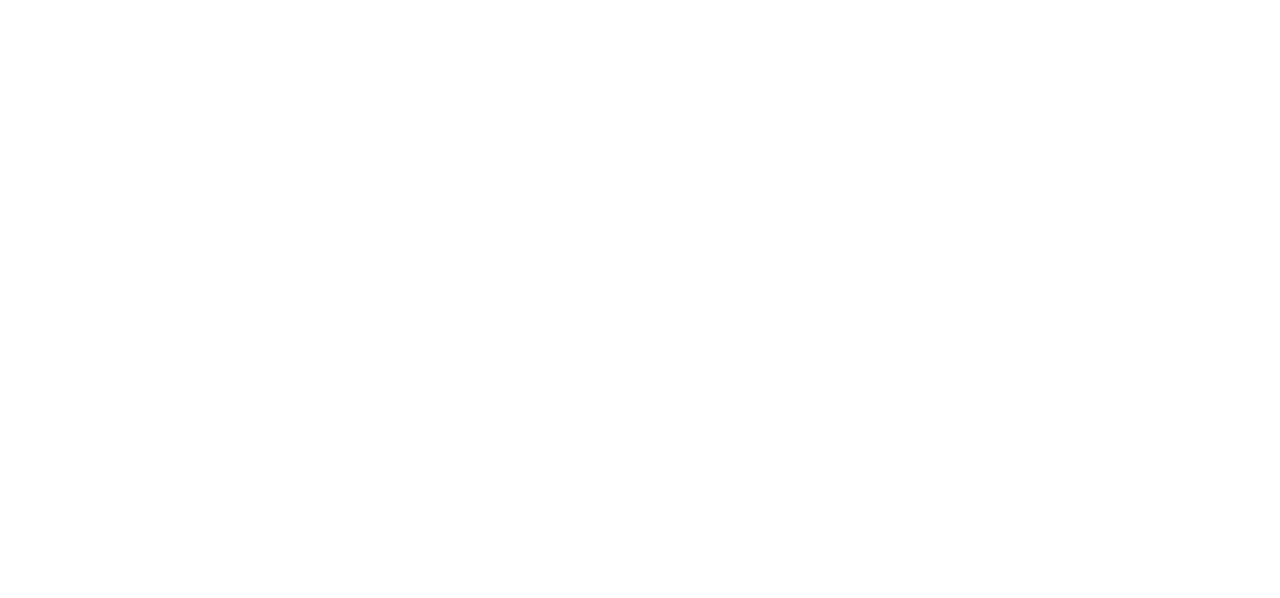
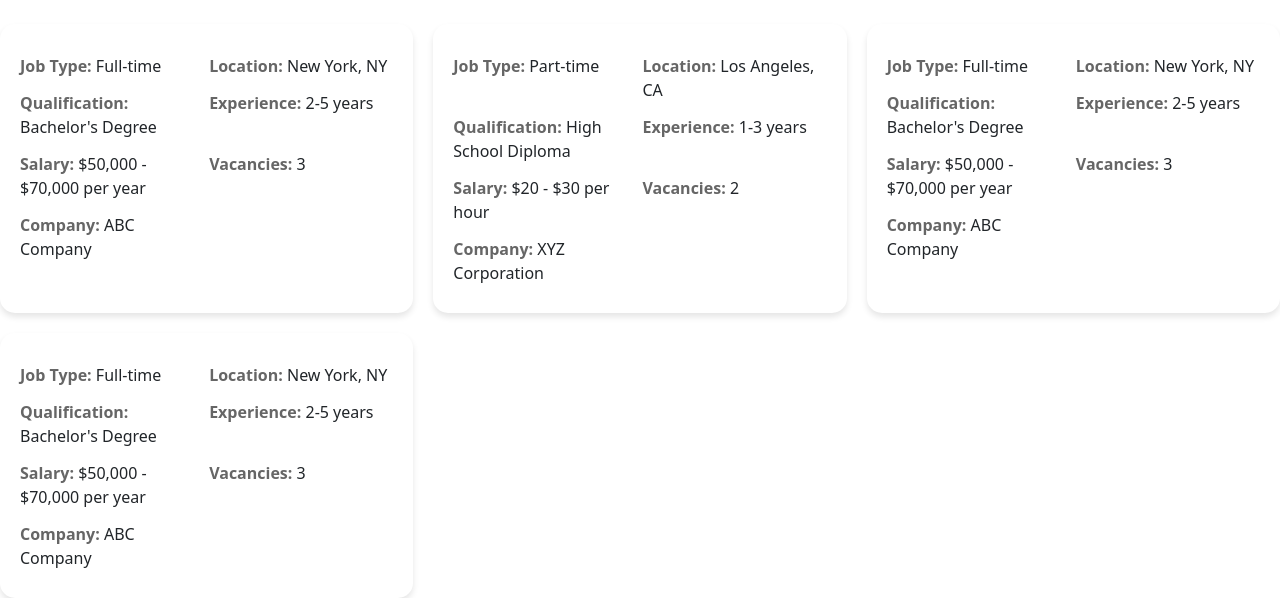
Before and after one commit to JobPortal006/frontend, a React (Create React App) app: page /home in a window 1280 px wide. Shown: the part 871-1469 px from the top of the page. Before the commit the page ends 895 px from the top, so only its background shows below. Built offline with nearby package versions, Linux system fonts and the light colour scheme; no server answers; sample sign-in values are in the browser's storage; a web font is replaced by a local one.

Commit message:
jobsamplepage

```diff
--- a/src/components/HomePage/home.jsx
+++ b/src/components/HomePage/home.jsx
@@ -1,7 +1,8 @@
 import React, { useEffect } from 'react'
 import { useNavigate } from 'react-router-dom';
 import SearchBar from '../UserManagement/searchBar';
-import '../HomePage/design.css'
+import '../HomePage/design.css';
+import JobPostSample from'../JobPostSample/JobPostSample'
 
 const Home = () => {
 const navigate = useNavigate();
@@ -25,6 +26,7 @@
         </svg>
     </div>
       <SearchBar />
+      <JobPostSample />
     </div>
   )
 }
--- /dev/null
+++ b/src/components/JobPostSample/JobPostSample.js
@@ -0,0 +1,49 @@
+import React, { useState, useEffect } from "react";
+import jobsData from "./jobdata.json";
+import './JobPostSampleStyle.css'
+
+function JobPostSample() {
+  const [jobs, setJobs] = useState([]);
+
+  useEffect(() => {
+    // Set the state with the imported JSON data
+    setJobs(jobsData);
+  }, []);
+
+  return (
+    <div className="job-container">
+    {jobs.map((job) => (
+      <div key={job.id} className="job-card">
+        <div className="job-title">{job.title}</div>
+        <div className="job-details">
+          <div className="detail">
+            <span className="detail-label">Job Type:</span> {job.type}
+          </div>
+          <div className="detail">
+            <span className="detail-label">Location:</span> {job.location}
+          </div>
+          <div className="detail">
+            <span className="detail-label">Qualification:</span> {job.qualification}
+          </div>
+          <div className="detail">
+            <span className="detail-label">Experience:</span> {job.experience}
+          </div>
+          <div className="detail">
+            <span className="detail-label">Salary:</span> {job.salary}
+          </div>
+          <div className="detail">
+            <span className="detail-label">Vacancies:</span> {job.vacancies}
+          </div>
+          <div className="detail">
+            <span className="detail-label">Company:</span> {job.company}
+          </div>
+        </div>
+      </div>
+    ))}
+  </div>
+
+
+  );
+}
+
+export default JobPostSample;
--- /dev/null
+++ b/src/components/JobPostSample/JobPostSampleStyle.css
@@ -0,0 +1,50 @@
+.job-container {
+  display: grid;
+  grid-template-columns: repeat(auto-fill, minmax(350px, 1fr));
+  gap: 20px;
+}
+
+.job-card {
+  background-color: #fff;
+  border-radius: 15px;
+  box-shadow: 0 4px 6px rgba(0, 0, 0, 0.1);
+  padding: 20px;
+  transition: transform 0.3s ease-in-out;
+}
+
+.job-card:hover {
+  transform: translateY(-5px);
+}
+
+.job-title {
+  font-size: 20px;
+  font-weight: bold;
+  margin-bottom: 10px;
+  color: #333;
+}
+
+.job-details {
+  display: grid;
+  grid-template-columns: repeat(2, 1fr);
+  gap: 5px;
+}
+
+.detail {
+  margin-bottom: 8px;
+}
+
+.detail-label {
+  font-weight: bold;
+  color: #666;
+}
+
+.job-details .company-name {
+  font-style: italic;
+  color: #888;
+}
+
+@media (max-width: 768px) {
+  .job-container {
+    grid-template-columns: repeat(auto-fill, minmax(250px, 1fr)); /* Adjust as needed */
+  }
+}
--- /dev/null
+++ b/src/components/JobPostSample/jobdata.json
@@ -0,0 +1,42 @@
+[
+    {
+      "id": 1,
+      "type": "Full-time",
+      "location": "New York, NY",
+      "qualification": "Bachelor's Degree",
+      "experience": "2-5 years",
+      "salary": "$50,000 - $70,000 per year",
+      "vacancies": 3,
+      "company": "ABC Company"
+    },
+    {
+      "id": 2,
+      "type": "Part-time",
+      "location": "Los Angeles, CA",
+      "qualification": "High School Diploma",
+      "experience": "1-3 years",
+      "salary": "$20 - $30 per hour",
+      "vacancies": 2,
+      "company": "XYZ Corporation"
+    } ,
+     {
+        "id": 3,
+        "type": "Full-time",
+        "location": "New York, NY",
+        "qualification": "Bachelor's Degree",
+        "experience": "2-5 years",
+        "salary": "$50,000 - $70,000 per year",
+        "vacancies": 3,
+        "company": "ABC Company"
+      },
+      {
+        "id": 4,
+        "type": "Full-time",
+        "location": "New York, NY",
+        "qualification": "Bachelor's Degree",
+        "experience": "2-5 years",
+        "salary": "$50,000 - $70,000 per year",
+        "vacancies": 3,
+        "company": "ABC Company"
+      }
+  ]
```
